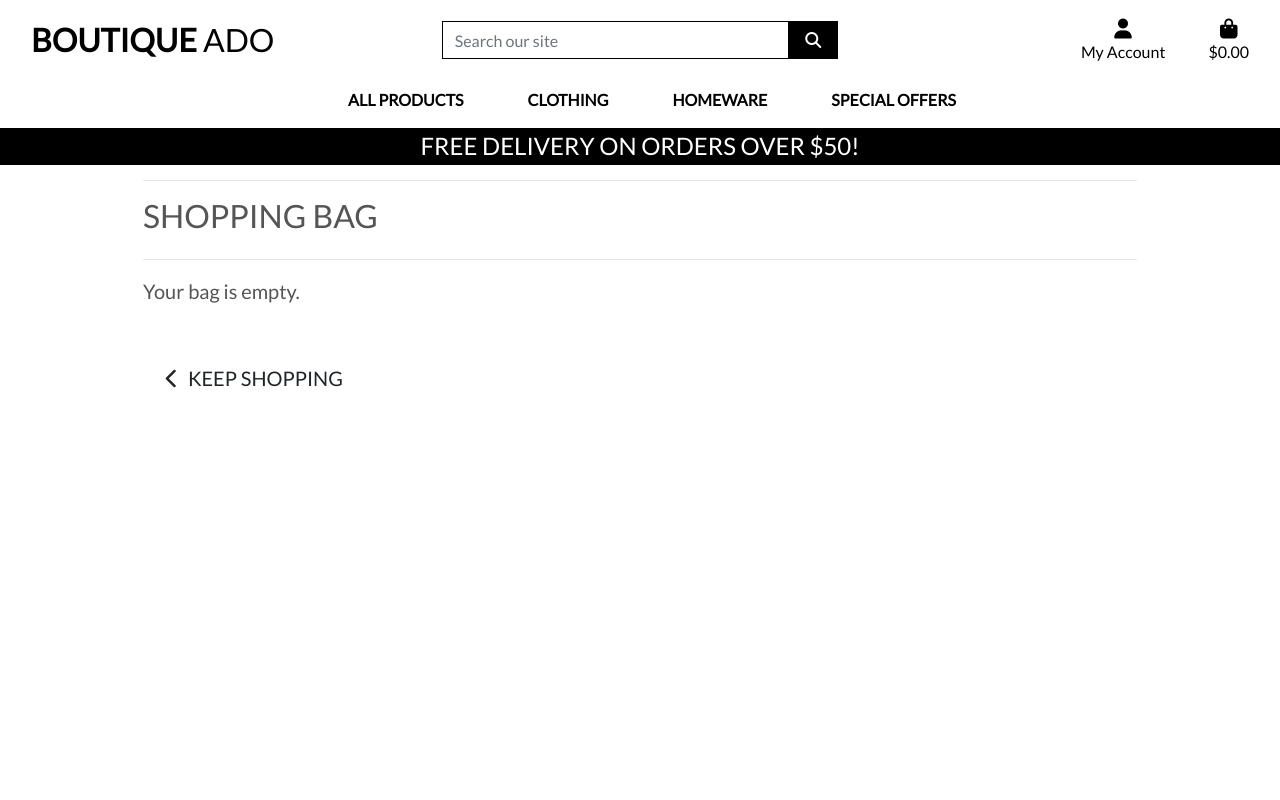
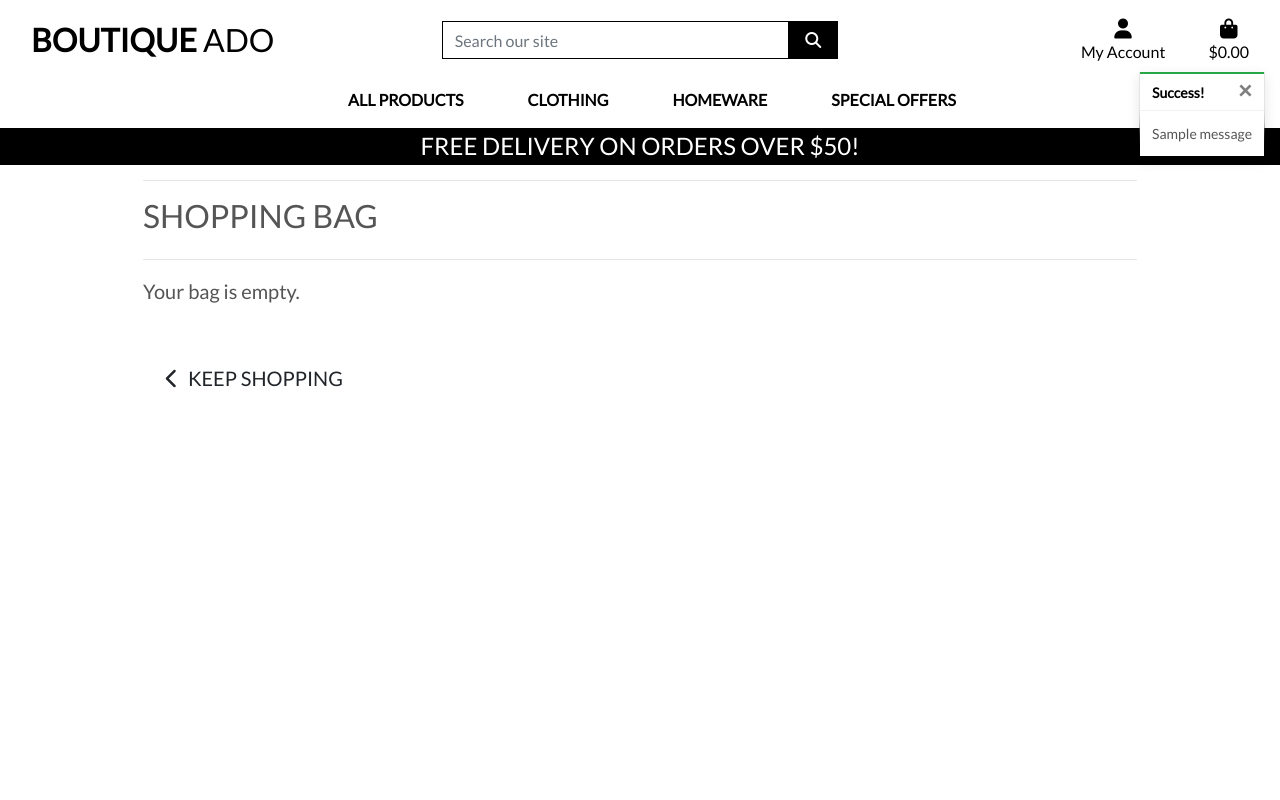
Before and after one commit to HoLaw77/Boutinque_ado, a Django app: page /bag/ in a window 1280 px wide. Run offline with Django 3.2, Linux system fonts and the light colour scheme; tables that the repository leaves empty hold one stand-in row (values such as "Sample post"); one stand-in notice (Sample message) is shown; some libraries are stand-ins or nearby versions.

Commit message:
Add toast message

```diff
--- a/bag/views.py
+++ b/bag/views.py
@@ -1,5 +1,6 @@
 from django.shortcuts import render, redirect, reverse, HttpResponse
-
+from django.contrib import messages
+from products.models import Product
 # Create your views here.
 
 def view_bag(request):
@@ -9,7 +10,7 @@ def view_bag(request):
 
 def add_to_bag(request, item_id):
     """ Add a quantity of the specified product to the shopping bag """
-
+    product = Product.objects.get(pk=item_id)
     quantity = int(request.POST.get('quantity'))
     redirect_url = request.POST.get('redirect_url')
     size = None
@@ -30,6 +31,7 @@ def add_to_bag(request, item_id):
             bag[item_id] += quantity
         else:
             bag[item_id] = quantity
+            messages.error(request, f'Added {product.name} to your bag')
 
     request.session['bag'] = bag
     return redirect(redirect_url)
--- a/boutique_ado/settings.py
+++ b/boutique_ado/settings.py
@@ -79,6 +79,8 @@ TEMPLATES = [
         },
     },
 ]
+
+MESSAGE_STORAGE = 'django.contrib.messages.storage.session.SessionStorage'
 
 AUTHENTICATION_BACKENDS = [
     # Needed to login by username in Django admin, regardless of `allauth`
--- a/static/css/base.css
+++ b/static/css/base.css
@@ -100,6 +100,21 @@ a.category-badge > span.badge:hover {
     cursor: pointer;
 }
 
+.message-container {
+    position: fixed;
+    top: 72px;
+    right: 15px;
+    z-index: 99999999999;
+}
+
+.custom-toast {
+    overflow: visible;
+}
+
+.toast-capper {
+    height: 2px;
+}
+
 /* -------------------------------- Media Queries */
 
 /* Slightly larger container on xl screens */
--- a/templates/base.html
+++ b/templates/base.html
@@ -112,7 +112,21 @@
     </header>
 
     {% if messages %}
-        <div class="message-container"></div>
+        <div class="message-container">
+            {% for message in messages %}
+                {% with message.level as level %}
+                    {% if level == 40 %}
+                        {% include 'includes/toasts/toasts_error.html' %}
+                    {% elif level == 30 %}
+                        {% include 'includes/toasts/toasts_warning.html' %}
+                    {% elif level == 25 %}
+                        {% include 'includes/toasts/toasts_success.html' %}
+                    {% else %}
+                        {% include 'includes/toasts/toasts_info.html' %}
+                    {% endif %}
+                {% endwith %}
+            {% endfor %}
+        </div>
     {% endif %}
 
     {% block page_header %}
@@ -122,6 +136,9 @@
     {% endblock %}
 
     {% block postloadjs %}
+    <script type="text/javascript">
+        $('.toast').toast('show');
+    </script>
     {% endblock %}
 
 
--- /dev/null
+++ b/templates/includes/toasts/toasts_success.html
@@ -0,0 +1,14 @@
+<div class="toast custom-toast rounded-0 border-top-0" data-autohide="false">
+    <div class="arrow-up arrow-success"></div>
+    <div class="w-100 toast-capper bg-success"></div>
+    <div class="toast-header bg-white text-black">
+        <strong class="mr-auto">Success!</strong>
+        <button type="button" class="ml-2 mb-1 close text-black" data-dismiss="toast" aria-label="Close">
+            <span aria-hidden="true">&times;</span>
+
+        </button>
+    </div>
+    <div class="toast-body bg-white">
+        {{message}}
+    </div>
+</div>
```
Also changed, not shown: templates/includes/toasts/toasts_error.html (added, +14 -0 lines), templates/includes/toasts/toasts_info.html (added, +14 -0 lines), templates/includes/toasts/toasts_warning.html (added, +14 -0 lines).
